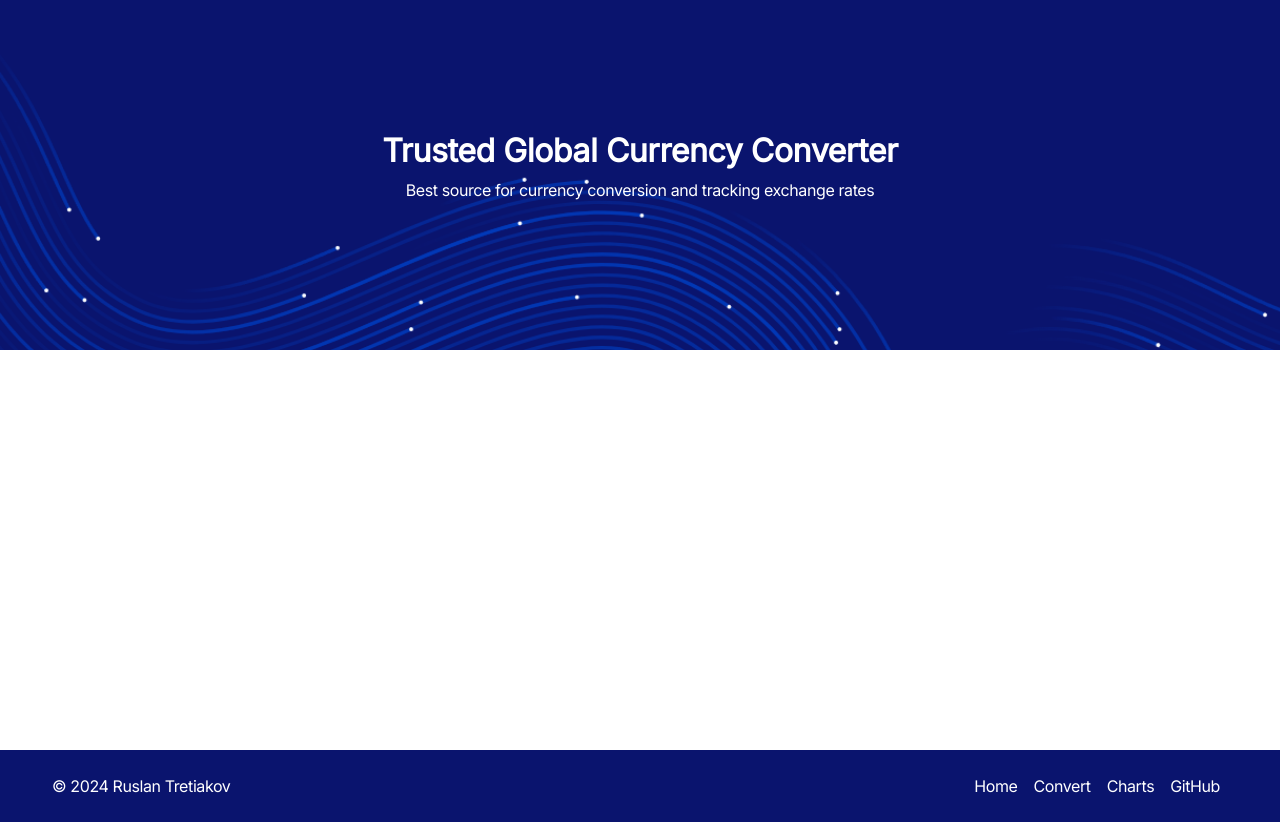
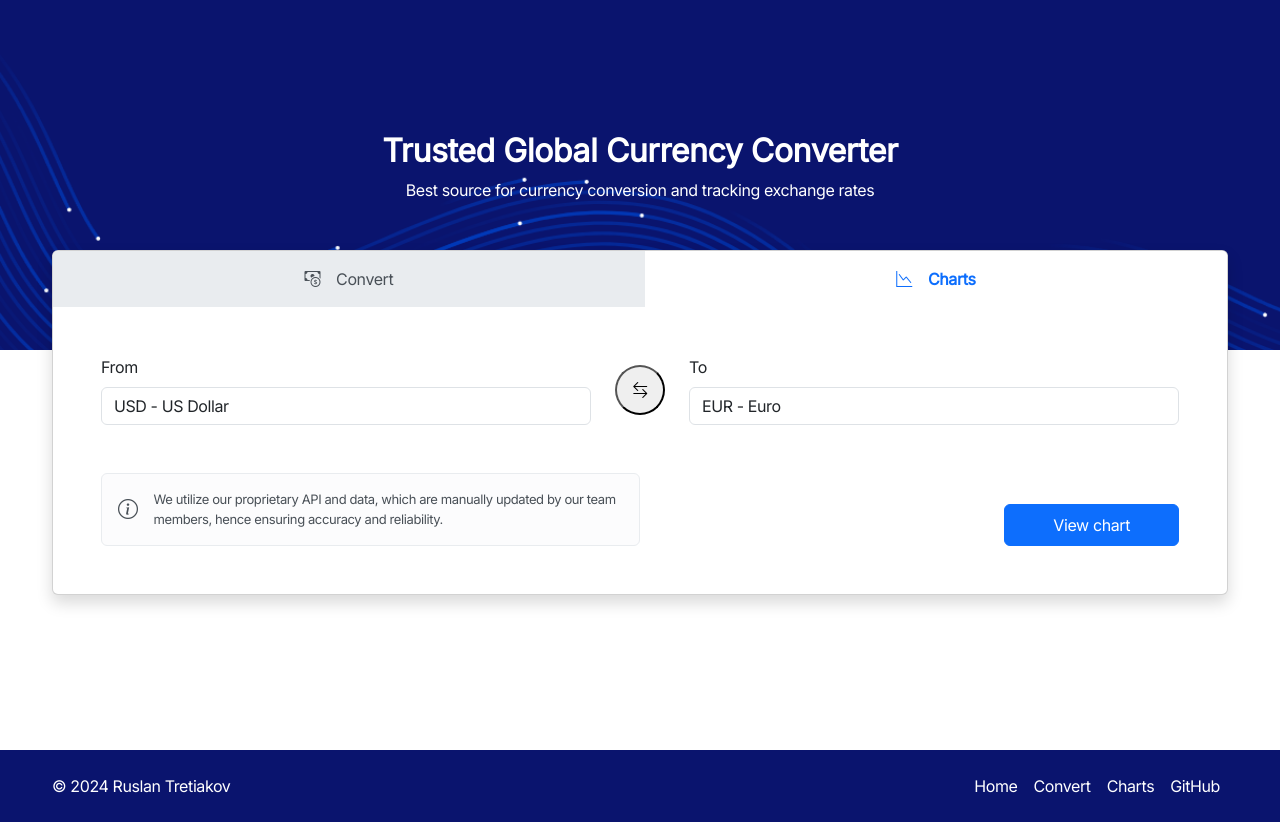
Before and after one commit to 4AK1LLA/CurrencyConverter, an Angular app in the folder ui/currency-converter-ui/: page /currency-chart in a window 1280 px wide. Before the commit this address led to /. Built offline with nearby package versions, Linux system fonts and the light colour scheme.

Commit message:
Create chart component from convert

```diff
--- a/ui/currency-converter-ui/src/app/app.routes.ts
+++ b/ui/currency-converter-ui/src/app/app.routes.ts
@@ -1,7 +1,9 @@
 import { Routes } from '@angular/router';
 import { ConvertComponent } from '../components/convert/convert.component';
+import { ChartComponent } from '../components/currency-chart/chart.component';
 
 export const routes: Routes = [
     { path: 'currency-converter', component: ConvertComponent },
+    { path: 'currency-chart', component: ChartComponent },
     { path: '',   redirectTo: '/currency-converter', pathMatch: 'full' }
 ];
--- /dev/null
+++ b/ui/currency-converter-ui/src/components/currency-chart/chart.component.css
@@ -0,0 +1,16 @@
+.my-currency-input {
+    cursor: default;
+}
+
+.my-currency-input:focus {
+    cursor: text;
+}
+
+.my-dropdown-menu {
+    max-height: 200px;
+    overflow-y: auto;
+}
+
+.my-dropdown-item:hover {
+    cursor: pointer;
+}
--- /dev/null
+++ b/ui/currency-converter-ui/src/components/currency-chart/chart.component.html
@@ -0,0 +1,75 @@
+<div class="container">
+    <div class="shadow card" style="top: -100px;">
+        <div class="card-header border-0 p-0 bg-transparent">
+            <ul class="nav nav-fill">
+                <li class="nav-item">
+                    <a class="convert-link nav-link py-3"><i class="bi bi-cash-coin me-3"></i>Convert</a>
+                </li>
+                <li class="nav-item">
+                    <a class="charts-link py-3 nav-link active"><i class="bi bi-graph-down me-3"></i>Charts</a>
+                </li>
+            </ul>
+        </div>
+        <div class="card-body p-5">
+
+            <div class="row align-items-center gy-3 mb-5">
+
+                <div class="col-sm">
+                    <label for="from" class="form-label">From</label>
+                    <input (focus)="onCurrencyInputClear($event)" (blur)="onCurrencyInputRefresh($event, TYPE_FROM)"
+                        (input)="onCurrencyInputLiveSearch($event)" [value]="from.getDisplay()" autocomplete="off"
+                        type="text" class="my-currency-input form-control" id="from" data-bs-toggle="dropdown"
+                        data-bs-offset="0,10" placeholder="Type to search...">
+                    <div class="dropdown">
+                        <ul class="my-dropdown-menu dropdown-menu w-100">
+                            <li *ngFor="let currency of showCurrencies">
+                                <a (click)="changeCurrency(currency, TYPE_FROM)" class="my-dropdown-item dropdown-item">
+                                    {{ currency.getDisplay() }} </a>
+                            </li>
+                            <p *ngIf="showCurrencies.length == 0" class="pe-none mb-0 ms-3 text-body-secondary">No
+                                results available</p>
+                        </ul>
+                    </div>
+                </div>
+
+                <div class="col-sm-auto">
+                    <button (click)="swapCurrencies()" class="rounded-circle" style="width: 50px; height: 50px;">
+                        <i class="bi bi-arrow-left-right"></i>
+                    </button>
+                </div>
+
+                <div class="col-sm">
+                    <label for="to" class="form-label">To</label>
+                    <input (focus)="onCurrencyInputClear($event)" (blur)="onCurrencyInputRefresh($event, TYPE_TO)"
+                        (input)="onCurrencyInputLiveSearch($event)" [value]="to.getDisplay()" autocomplete="off"
+                        type="text" class="my-currency-input form-control" id="to" data-bs-toggle="dropdown"
+                        data-bs-offset="0,10" placeholder="Type to search...">
+                    <div class="dropdown">
+                        <ul class="my-dropdown-menu dropdown-menu w-100">
+                            <li *ngFor="let currency of showCurrencies">
+                                <a (click)="changeCurrency(currency, TYPE_TO)" class="my-dropdown-item dropdown-item">
+                                    {{ currency.getDisplay() }} </a>
+                            </li>
+                            <p *ngIf="showCurrencies.length == 0" class="pe-none mb-0 ms-3 text-body-secondary">No
+                                results available</p>
+                        </ul>
+                    </div>
+                </div>
+
+            </div>
+
+            <div class="d-flex justify-content-between">
+                <div class="alert alert-light w-50 d-flex align-items-center mb-0" role="alert">
+                    <i class="bi bi-info-circle me-3 fs-5"></i>
+                    <span style="font-size: small;">We utilize our proprietary API and data, which are manually updated
+                        by our team members, hence ensuring accuracy and reliability.</span>
+                </div>
+                <div class="d-flex align-items-end">
+                    <button type="button" class="btn btn-primary py-2 px-5">View chart</button>
+                </div>
+            </div>
+
+        </div>
+    </div>
+
+</div>
--- /dev/null
+++ b/ui/currency-converter-ui/src/components/currency-chart/chart.component.ts
@@ -0,0 +1,135 @@
+import { CommonModule } from '@angular/common';
+import { Component } from '@angular/core';
+import { FormsModule } from '@angular/forms';
+import { ActivatedRoute, Router } from '@angular/router';
+
+@Component({
+  selector: 'app-convert',
+  standalone: true,
+  imports: [CommonModule, FormsModule],
+  templateUrl: 'chart.component.html',
+  styleUrl: 'chart.component.css'
+})
+export class ChartComponent {
+  public readonly TYPE_FROM = 1;
+  public readonly TYPE_TO = 2;
+  currencies: Currency[];
+  from: Currency;
+  to: Currency;
+  showCurrencies: Currency[];
+
+  constructor(
+    public route: ActivatedRoute,
+    public router: Router) { }
+
+  ngOnInit() {
+    this.currencies = [
+      new Currency(1, "USD", "US Dollar", "The US Dollar is the official currency of the United States and its territories. It is the world's primary reserve currency and the most widely used currency in international transactions. Introduced in 1792, the USD is known for its stability and widespread acceptance.", "$"),
+      new Currency(2, "EUR", "Euro", "The Euro is the official currency of the Eurozone, which consists of 19 of the 27 member states of the European Union. Introduced in 1999, it is the second most traded currency in the world and is used by over 340 million Europeans.", "€"),
+      new Currency(3, "UAH", "Ukrainian Hryvnia", "", "₴"),
+      new Currency(4, "BTC", "Bitcoin", "", "₿"),
+      new Currency(5, "JPY", "Japanese Yen", "", "¥"),
+      new Currency(6, "GBP", "British Pound", "", "£"),
+      new Currency(7, "AUD", "Australian Dollar", "", "A$"),
+      new Currency(8, "CAD", "Canadian Dollar", "", "C$"),
+      new Currency(9, "CHF", "Swiss Franc", "", "CHF"),
+      new Currency(10, "CNY", "Chinese Yuan", "", "¥"),
+      new Currency(11, "SEK", "Swedish Krona", "", "kr"),
+      new Currency(12, "NZD", "New Zealand Dollar", "", "NZ$")
+    ];
+
+    this.showCurrencies = this.currencies;
+
+    let fromCode = this.route.snapshot.queryParamMap.get('from');
+    this.from = this.currencies.find(currency => currency.code === fromCode) || this.currencies[0];
+
+    let toCode = this.route.snapshot.queryParamMap.get('to');
+    this.to = this.currencies.find(currency => currency.code === toCode) || this.currencies[1];
+
+    if (fromCode && toCode) {
+      // this.convert();
+    }
+  }
+
+  swapCurrencies() {
+    [this.from, this.to] = [this.to, this.from];
+
+    // if (this.rate) {
+    //   this.onConvertClick();
+    // }
+  }
+
+  changeCurrency(currency: Currency, type: number) {
+    if (type === this.TYPE_FROM) {
+      this.from = currency;
+    }
+    if (type === this.TYPE_TO) {
+      this.to = currency;
+    }
+
+    // if (this.rate) {
+    //   this.onConvertClick();
+    // }
+  }
+
+  onCurrencyInputClear(event: any) {
+    event.target.value = '';
+    this.showCurrencies = this.currencies;
+  }
+
+  onCurrencyInputRefresh(event: any, type: number) {
+    // timeout to prevent wrong currency name displaying
+    setTimeout(() => event.target.value = type === this.TYPE_FROM ? this.from.getDisplay() : this.to.getDisplay(), 100);
+  }
+
+  onCurrencyInputLiveSearch(event: any) {
+    let query = event.target.value.toLowerCase();
+
+    this.showCurrencies = this.currencies.filter(currency =>
+      currency.code.toLowerCase().includes(query) || currency.displayName.toLowerCase().includes(query)
+    );
+  }
+
+  // onConvertClick() {
+  //   let queryParams = {
+  //     amount: this.amountValue,
+  //     from: this.from.code,
+  //     to: this.to.code
+  //   };
+
+  //   this.router
+  //     .navigate(['currency-converter'], { queryParams })
+  //     .then(() => this.convert());
+  // }
+
+  // convert() {
+  //   if (isNaN(parseFloat(this.amountValue))) {
+  //     this.amount = 1;
+  //     this.amountValue = '1.00';
+  //   } else {
+  //     this.amount = parseFloat(this.amountValue);
+  //   }
+
+  //   this.rate = 34.3423563;
+  // }
+}
+
+class Currency {
+  id: number;
+  code: string;
+  displayName: string;
+  description: string;
+  symbol: string;
+
+  constructor(id: number, code: string, displayName: string, description: string, symbol: string) {
+    this.id = id;
+    this.code = code;
+    this.displayName = displayName;
+    this.description = description;
+    this.symbol = symbol;
+  }
+
+  getDisplay(): string {
+    return this.code + ' - ' + this.displayName;
+  }
+}
```
